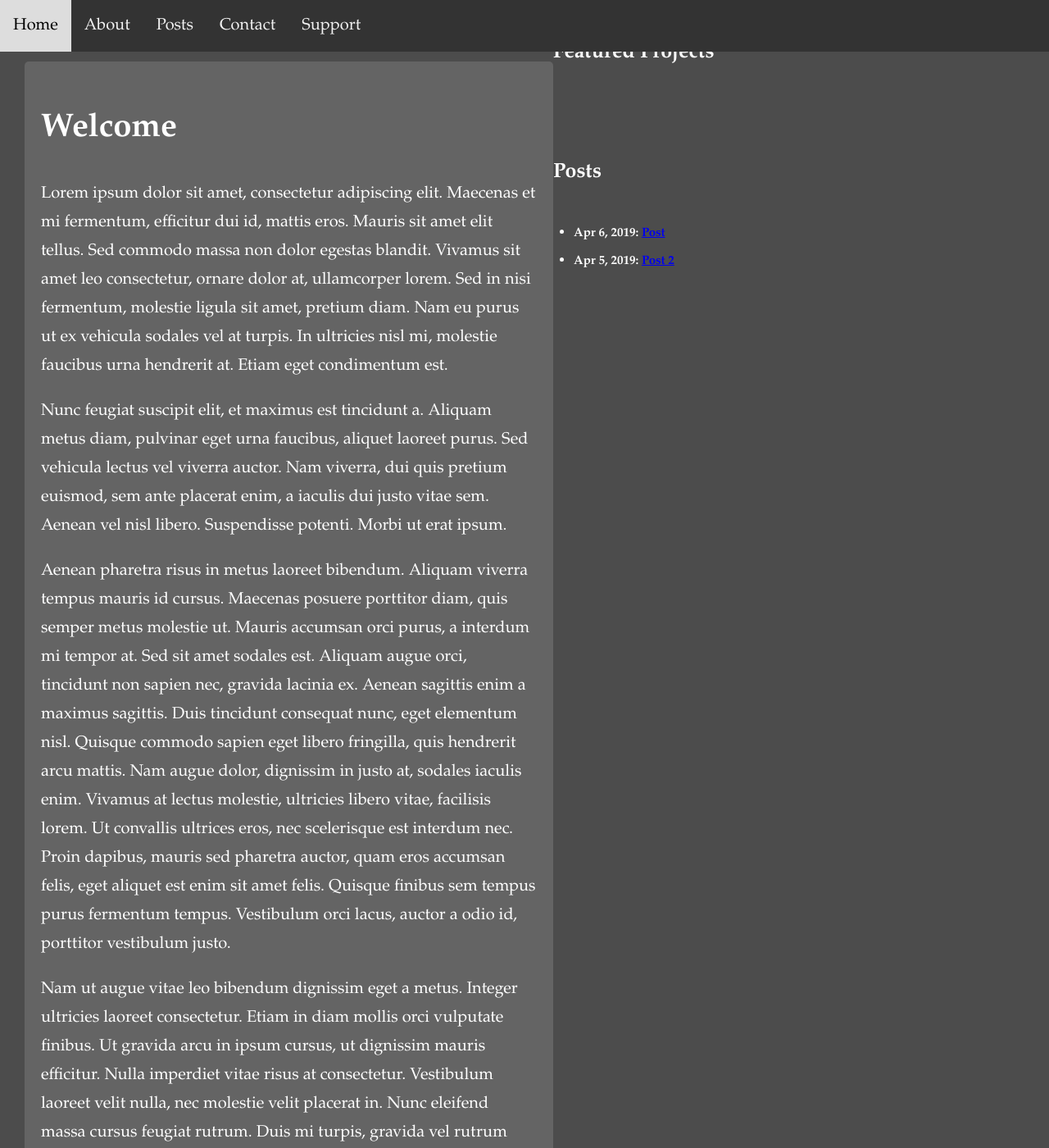
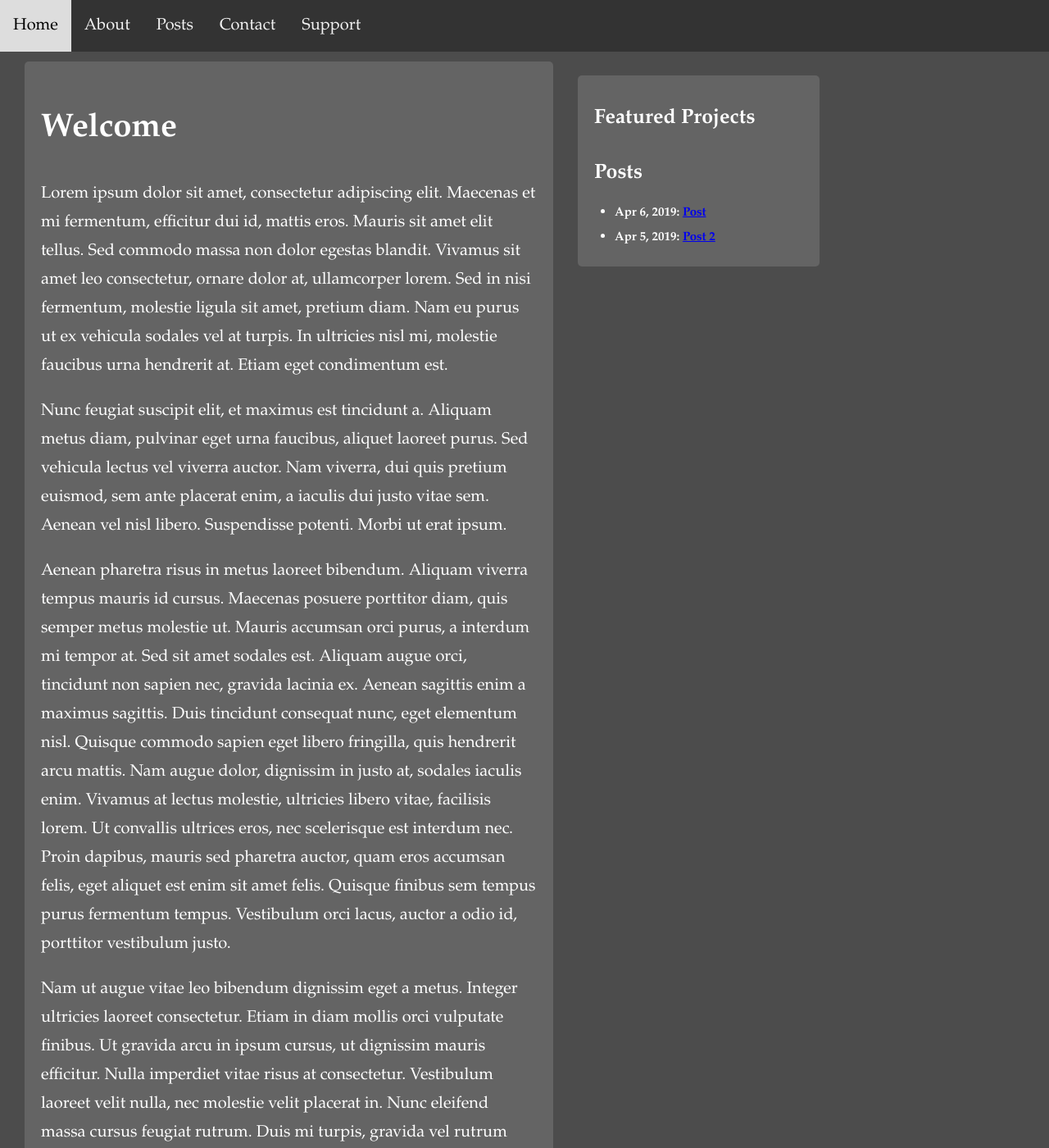
Before and after one commit to sutterj/jekylldark, a Jekyll site: the page built from index.html, in a window 1280 px wide and 1400 px high. Shown: the whole window at 82% size. Built offline with Jekyll 4.4.1, drawn with Linux system fonts in a browser that asks for light colours; nearby versions of some CDN libraries.

Commit message:
Update _sidebar.scss

```diff
--- a/_sass/components/_sidebar.scss
+++ b/_sass/components/_sidebar.scss
@@ -1,8 +1,8 @@
-.posts {
+.sidebar-content {
   background-color: #FFF2;
   border-radius: 5px;
   line-height: 0;
-  margin: 65px 0 65px 30px;
+  margin: 82px 0 82px 30px;
   padding: 20px;
 }
 
```
